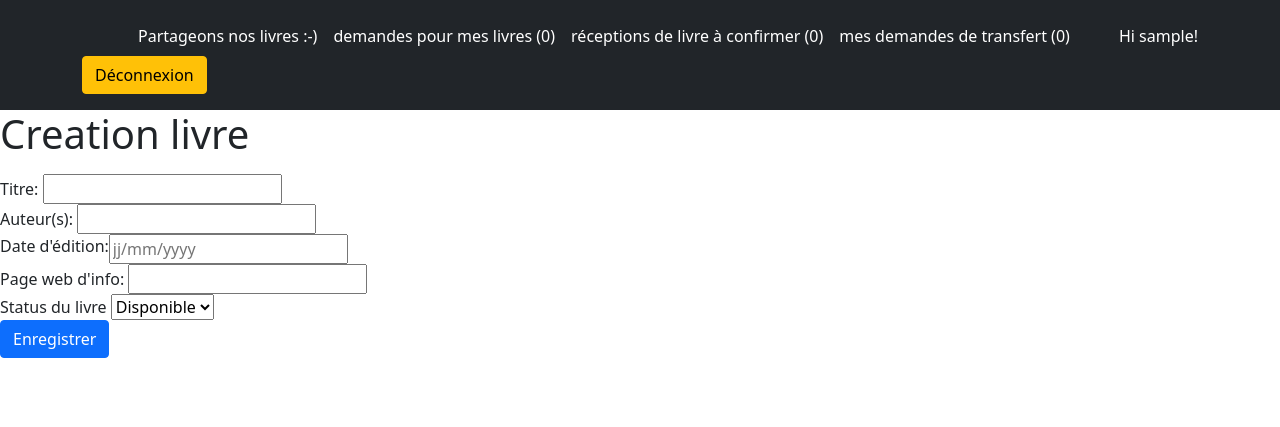
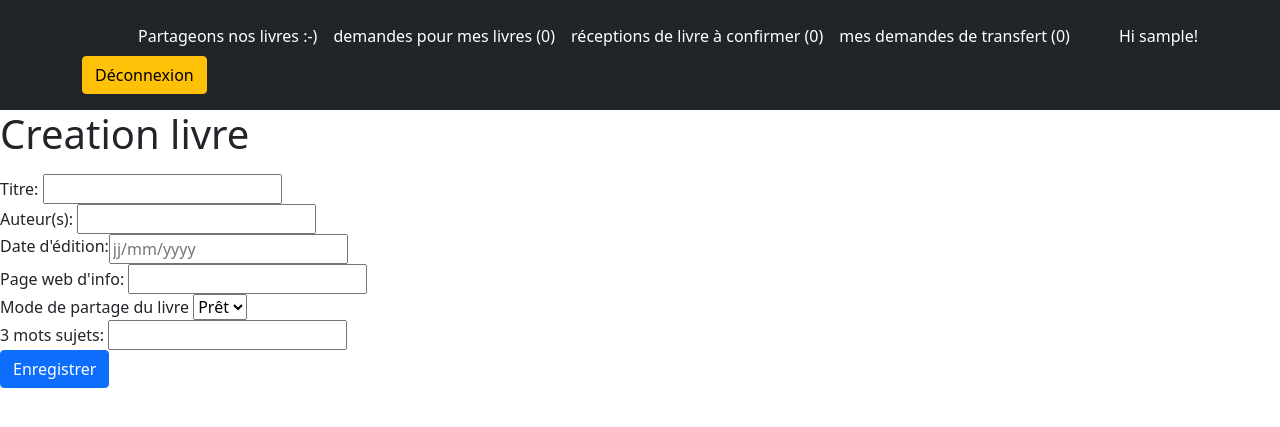
Before and after one commit to ngandriau/livrepartage, a Django app: page /livres/initnewlivre/ in a window 1280 px wide. Shown: the top 427 px of the page. Run offline with Django 4.2, Linux system fonts and the light colour scheme; the visitor is signed in with stand-in values (Sample User, id 1).

Commit message:
cache status du livre (dispo, lecture...) et a la place mode de partage (don, prêt) 3 mots sujets

```diff
--- a/livres/templates/livres/index.html
+++ b/livres/templates/livres/index.html
@@ -2,8 +2,6 @@
 {% load static %}
 
 {% block title %}Bienvenu aux livres{% endblock title %}
-
-
 
 {% block header %}
     {% include 'livres/common_header.html' %}
@@ -69,7 +67,7 @@
             <tr>
                 <th scope="col">Titre</th>
                 <th scope="col">Auteur(s)</th>
-                <th scope="col">Status</th>
+                <th scope="col">Partage</th>
                 <th scope="col">Code Couverture</th>
                 <th scope="col">Ville</th>
                 <th scope="col">Je poss&egrave;de</th>
@@ -85,7 +83,7 @@
                     {% if livre.possesseur == user %}</a>{% endif %}
                 </td>
                 <td>{{ livre.auteur_text }}</td>
-                <td>{{ livre.transferable_status }} </td>
+                <td>{{ livre.mode_partage }} </td>
                 <td>{{ livre.livre_code }} </td>
                 <td>{{ livre.possesseur.userprofile.ville }} </td>
                 <td>{% if livre.possesseur == user %}<strong>Oui</strong> {% else %}<strong>Non</strong> {% endif %}
--- a/livres/templates/livres/livre_edit.html
+++ b/livres/templates/livres/livre_edit.html
@@ -46,12 +46,17 @@
     </div>
     <div>Page web d'info: <input type="text" name="pageweb" id="pageweb" value="{{ livre.url_externe_livre_text }}">
     </div>
-    <div>Status du livre
-        <select name="transferable_status">
-            <option value="DISP" selected>Disponible</option>
-            <option value="LECT">En lecture</option>
+    <div>Mode de partage du livre
+        <select name="mode_partage">
+            <option value="DON" {% if action != 'creation' and livre.mode_partage == 'DON' %}selected {% endif %}
+                    selected>Don
+            </option>
+            <option value="PRET" {% if action != 'creation' and livre.mode_partage == 'PRET' %}selected {% endif %}
+                    selected>Prêt
+            </option>
         </select>
-    </div>
+    </div>3 mots sujets: <input type="text" name="motssujets" id="motssujets" value="{{ livre.mots_sujets_txt }}">
+    <div></div>
 </fieldset>
 <button class="btn btn-primary btn-default" type="submit">Enregistrer</button>
 
@@ -65,5 +70,7 @@
         $("#dateEditionInput").val('');
     });
 
+
+
     </script>
 {% endblock %}
--- a/livres/views.py
+++ b/livres/views.py
@@ -20,7 +20,7 @@ def index_view(request):
     if 'searchinput' in request.POST.keys():
         search_input = request.POST['searchinput']
         latest_created_livre_list = Livre.objects.filter(
-            Q(titre_text__contains=search_input) | Q(auteur_text__contains=search_input)).order_by('-creation_date')[
+            Q(titre_text__contains=search_input) | Q(auteur_text__contains=search_input) |  Q(mots_sujets_txt__contains=search_input)).order_by('-creation_date')[
                                     :25]
     else:
         latest_created_livre_list = Livre.objects.order_by('-creation_date')[:25]
@@ -106,7 +106,7 @@ def requete_edit_livre(request, pk):
 
 @login_required()
 def submit_nouveau_livre(request):
-    print(f"submit_nouveau_livre({request.POST['titre']}) - status: {request.POST['transferable_status']}")
+    print(f"submit_nouveau_livre({request.POST['titre']}) ")
     # livre.publication_date = dateparse.parse_date(request.POST['dateedition'])
 
     livre = Livre(
@@ -114,9 +114,10 @@ def submit_nouveau_livre(request):
         auteur_text=request.POST['auteur'],
         createur=request.user,
         possesseur=request.user,
-        transferable_status=request.POST['transferable_status'],
+        mode_partage=request.POST['mode_partage'],
         url_externe_livre_text=request.POST['pageweb'],
-        publication_date=dateparser.parse(request.POST['dateEditionInput'], languages=['fr'])
+        publication_date=dateparser.parse(request.POST['dateEditionInput'], languages=['fr']),
+        mots_sujets_txt= selectionnerTroisPremiersMots(request.POST['motssujets'])
     )
     livre.save()
     livre.livre_code = f"{config('LIVRE_CODE_PREFIX')}{livre.id}"
@@ -129,7 +130,7 @@ def submit_nouveau_livre(request):
 
 @login_required()
 def submit_edit_livre(request):
-    print(f"submit_edit_livre({request.POST['livre_id']}) - status: {request.POST['transferable_status']}")
+    print(f"submit_edit_livre({request.POST['livre_id']})")
 
     livre = get_object_or_404(Livre, pk=request.POST['livre_id'])
 
@@ -140,9 +141,10 @@ def submit_edit_livre(request):
 
     livre.titre_text = request.POST['titre']
     livre.auteur_text = request.POST['auteur']
-    livre.transferable_status = request.POST['transferable_status']
+    livre.mode_partage = request.POST['mode_partage']
     livre.publication_date = dateparser.parse(request.POST['dateEditionInput'], languages=['fr'])
     livre.url_externe_livre_text = request.POST['pageweb']
+    livre.mots_sujets_txt = selectionnerTroisPremiersMots(request.POST['motssujets'])
     livre.save()
 
     request.session['prevaction'] = 'editlivre'
@@ -150,6 +152,14 @@ def submit_edit_livre(request):
 
     return HttpResponseRedirect(reverse('livres:index'))
 
+def selectionnerTroisPremiersMots(mots_str):
+    """
+
+    :param mots_str:
+    :return: une string qui contient au plus 3 mots
+    """
+    mots_list = mots_str.split()
+    return " ".join(mots_list[0:3])
 
 @login_required()
 def demande_transfert_livre(request, pk):
```
Also changed, not shown: livres/models.py (+13 -0 lines).
